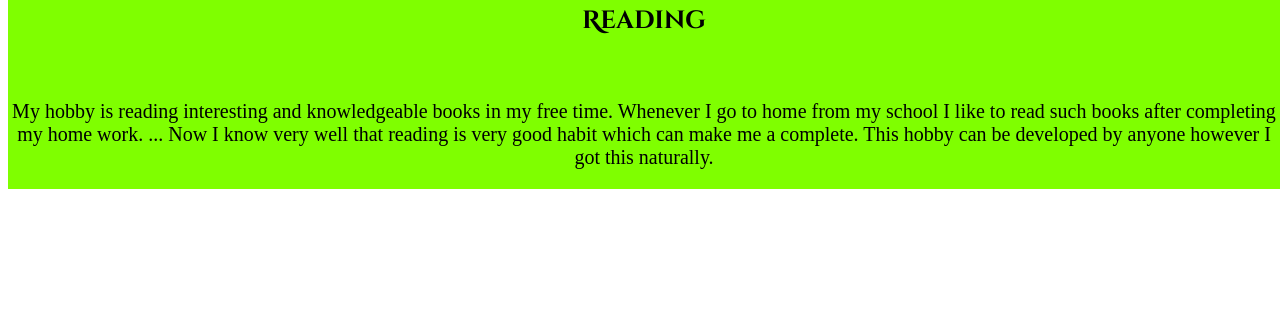
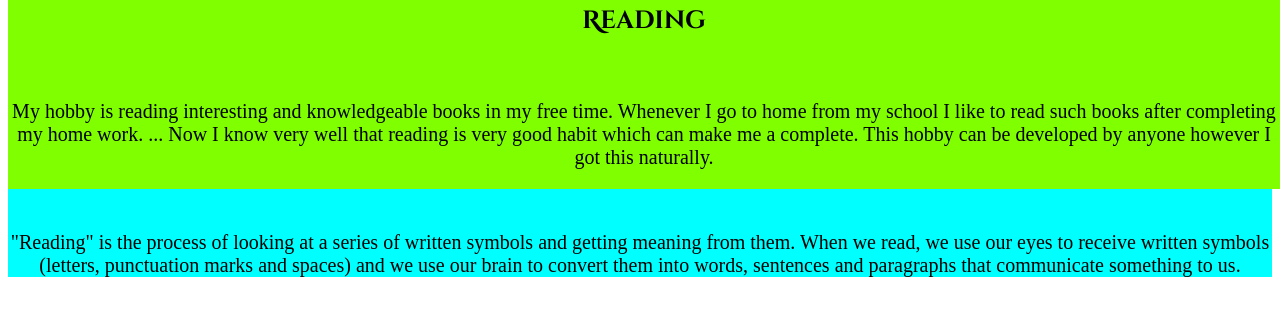
Before and after one commit to Dhyan961/Dyf1, a plain HTML site: page index.html in a window 1280 px wide. Shown: the part 418-734 px from the top of the page. Drawn offline with Linux system fonts and the light colour scheme.

Commit message:
Add files via upload

```diff
--- a/index.html
+++ b/index.html
@@ -28,6 +28,7 @@
     <section id="about">
         <h1>About</h1>
         <div class="line"></div>
+        <br>
+        <p>"Reading" is the process of looking at a series of written symbols and getting meaning from them. When we read, we use our eyes to receive written symbols (letters, punctuation marks and spaces) and we use our brain to convert them into words, sentences and paragraphs that communicate something to us.</p>
     </section>
-</body>
-</html>
+</body></html>
```
Lines whose indentation alone changed are shown as unchanged.
